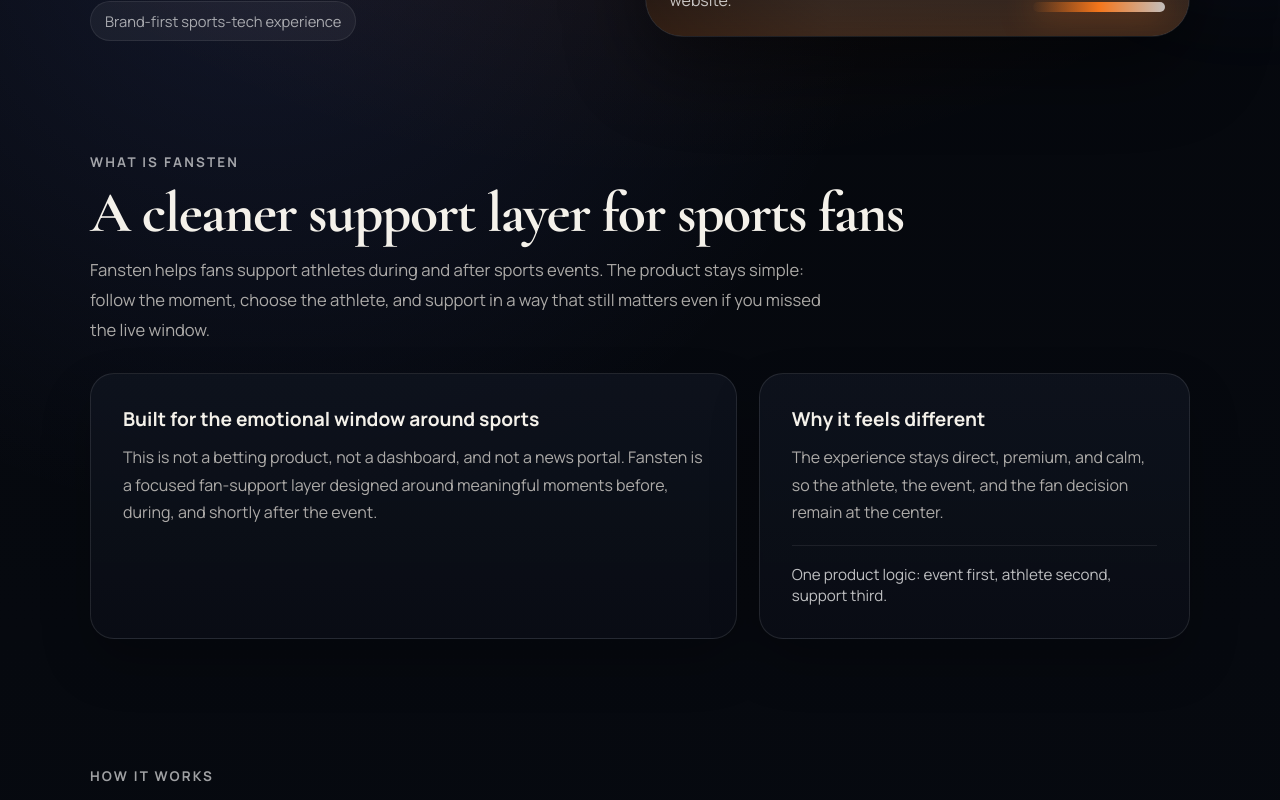
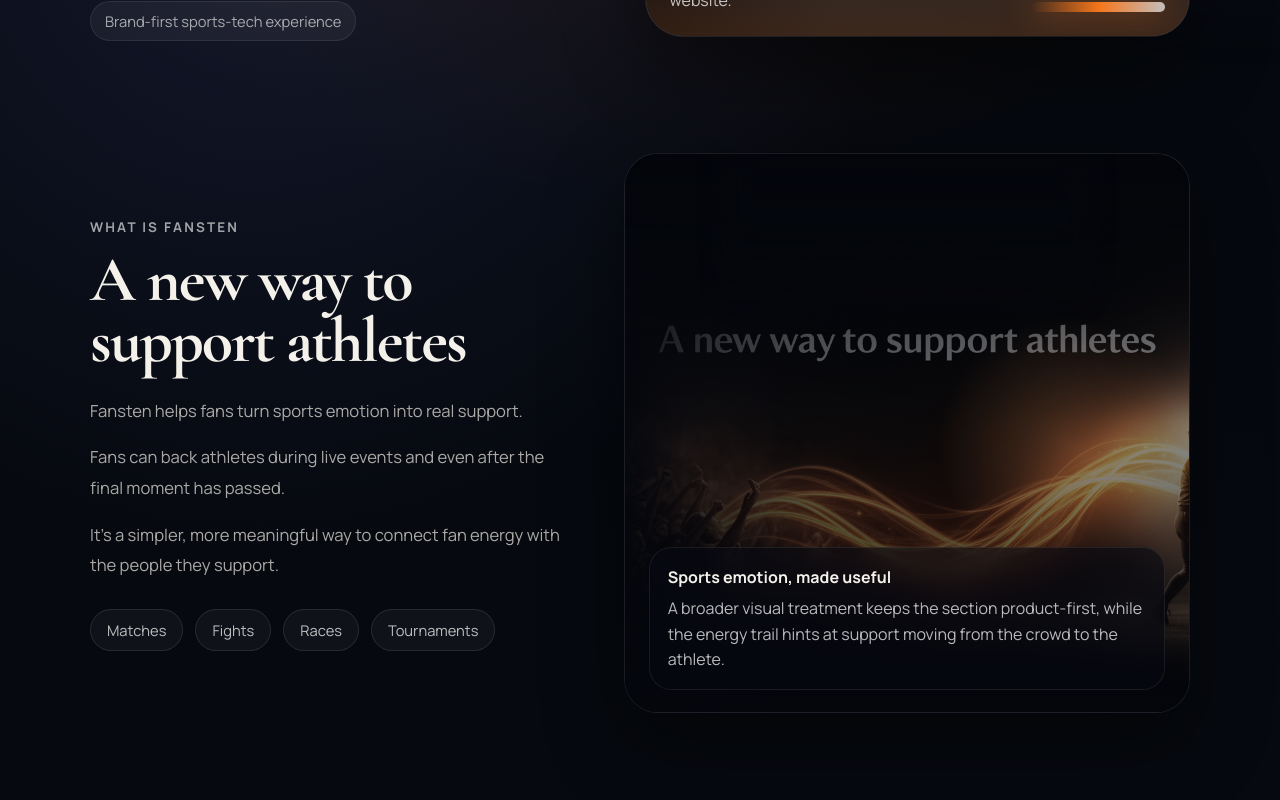
Before and after one commit to krusakovrus-svg/fansten-site, a Next.js app: page / in a window 1280 px wide. Shown: the part 780-1580 px from the top of the page. Built offline with nearby package versions, Linux system fonts and the light colour scheme; grey boxes are pictures that could not be loaded.

Commit message:
Refine support athletes section

```diff
--- a/src/app/globals.css
+++ b/src/app/globals.css
@@ -383,6 +383,127 @@ img {
   grid-template-columns: minmax(0, 1.2fr) minmax(0, 0.8fr);
 }
 
+.support-story {
+  display: grid;
+  grid-template-columns: minmax(0, 0.92fr) minmax(0, 1.08fr);
+  gap: clamp(24px, 4vw, 54px);
+  align-items: center;
+}
+
+.support-story__copy {
+  max-width: 520px;
+}
+
+.support-story__title {
+  margin: 12px 0 0;
+  font-family: var(--font-display), serif;
+  font-size: clamp(2.8rem, 5vw, 4.4rem);
+  line-height: 0.96;
+  letter-spacing: -0.03em;
+}
+
+.support-story__body {
+  display: grid;
+  gap: 16px;
+  margin-top: 24px;
+}
+
+.support-story__body p {
+  margin: 0;
+  color: var(--muted);
+  font-size: 1.04rem;
+  line-height: 1.84;
+}
+
+.support-story__highlights {
+  display: flex;
+  flex-wrap: wrap;
+  gap: 12px;
+  margin-top: 28px;
+}
+
+.support-story__highlights span {
+  padding: 10px 16px;
+  border-radius: 999px;
+  background: rgba(255, 255, 255, 0.04);
+  border: 1px solid rgba(255, 255, 255, 0.1);
+  color: rgba(255, 255, 255, 0.72);
+  font-size: 0.92rem;
+}
+
+.support-story__visual {
+  display: flex;
+  justify-content: flex-end;
+}
+
+.support-story__visual-frame {
+  position: relative;
+  width: min(100%, 640px);
+  min-height: 560px;
+  border-radius: 34px;
+  overflow: hidden;
+  border: 1px solid rgba(255, 255, 255, 0.08);
+  background: linear-gradient(180deg, rgba(12, 15, 24, 0.92), rgba(7, 9, 15, 0.98));
+  box-shadow: var(--shadow);
+  isolation: isolate;
+}
+
+.support-story__visual-frame::before {
+  content: '';
+  position: absolute;
+  inset: 0;
+  z-index: 1;
+  background:
+    radial-gradient(circle at 78% 52%, rgba(255, 171, 109, 0.2), transparent 24%),
+    linear-gradient(180deg, rgba(3, 5, 10, 0.96) 0%, rgba(4, 6, 12, 0.54) 26%, rgba(4, 6, 12, 0.2) 48%, rgba(4, 6, 12, 0.7) 100%),
+    linear-gradient(90deg, rgba(4, 6, 12, 0.88) 0%, rgba(4, 6, 12, 0.32) 34%, rgba(4, 6, 12, 0.08) 100%);
+}
+
+.support-story__visual-frame::after {
+  content: '';
+  position: absolute;
+  top: 0;
+  left: 18%;
+  right: 18%;
+  height: 28%;
+  z-index: 2;
+  background: linear-gradient(180deg, rgba(4, 6, 12, 0.96), rgba(4, 6, 12, 0.76) 52%, rgba(4, 6, 12, 0));
+  filter: blur(12px);
+}
+
+.support-story__image {
+  object-fit: cover;
+  object-position: center 72%;
+  filter: saturate(0.84) brightness(0.74);
+  transform: scale(1.06);
+}
+
+.support-story__visual-note {
+  position: absolute;
+  left: 24px;
+  right: 24px;
+  bottom: 22px;
+  z-index: 3;
+  padding: 18px 18px 16px;
+  border-radius: 22px;
+  background: rgba(8, 11, 19, 0.54);
+  border: 1px solid rgba(255, 255, 255, 0.08);
+  backdrop-filter: blur(12px);
+}
+
+.support-story__visual-note strong {
+  display: block;
+  margin-bottom: 8px;
+  font-size: 1rem;
+  font-weight: 700;
+}
+
+.support-story__visual-note p {
+  margin: 0;
+  color: rgba(255, 255, 255, 0.72);
+  line-height: 1.6;
+}
+
 .card,
 .info-card {
   padding: clamp(24px, 3vw, 32px);
@@ -561,6 +682,7 @@ img {
 
 @media (max-width: 980px) {
   .hero,
+  .support-story,
   .panel-grid,
   .impact-grid {
     grid-template-columns: 1fr;
@@ -578,6 +700,10 @@ img {
 
   .steps-grid {
     grid-template-columns: 1fr;
+  }
+
+  .support-story__visual {
+    justify-content: stretch;
   }
 }
 
@@ -604,6 +730,18 @@ img {
     min-height: 420px;
   }
 
+  .support-story__visual-frame {
+    min-height: 420px;
+    border-radius: 28px;
+  }
+
+  .support-story__visual-note {
+    left: 18px;
+    right: 18px;
+    bottom: 18px;
+    padding: 16px;
+  }
+
   .hero__visual-note {
     left: 18px;
     right: 18px;
--- a/src/components/landing/LandingPage.tsx
+++ b/src/components/landing/LandingPage.tsx
@@ -1,6 +1,7 @@
 import { HeroSection } from '@/components/landing/HeroSection';
 import { SectionHeading } from '@/components/landing/SectionHeading';
 import { SiteHeader } from '@/components/landing/SiteHeader';
+import { SupportStorySection } from '@/components/landing/SupportStorySection';
 
 const waitlistHref = 'mailto:hello@fansten.com?subject=Join%20the%20Fansten%20waitlist';
 const xHref = 'https://x.com/fansten';
@@ -42,33 +43,7 @@ export function LandingPage() {
       <div className="container">
         <HeroSection waitlistHref={waitlistHref} xHref={xHref} />
 
-        <section className="section" id="what-is-fansten">
-          <SectionHeading
-            label="What is Fansten"
-            title="A cleaner support layer for sports fans"
-            body="Fansten helps fans support athletes during and after sports events. The product stays simple: follow the moment, choose the athlete, and support in a way that still matters even if you missed the live window."
-          />
-
-          <div className="panel-grid">
-            <article className="card">
-              <h3>Built for the emotional window around sports</h3>
-              <p>
-                This is not a betting product, not a dashboard, and not a news portal. Fansten is a
-                focused fan-support layer designed around meaningful moments before, during, and shortly
-                after the event.
-              </p>
-            </article>
-
-            <aside className="info-card">
-              <h3>Why it feels different</h3>
-              <p>
-                The experience stays direct, premium, and calm, so the athlete, the event, and the fan
-                decision remain at the center.
-              </p>
-              <div className="info-card__metric">One product logic: event first, athlete second, support third.</div>
-            </aside>
-          </div>
-        </section>
+        <SupportStorySection />
 
         <section className="section" id="how-it-works">
           <SectionHeading
--- /dev/null
+++ b/src/components/landing/SupportStorySection.tsx
@@ -0,0 +1,52 @@
+import Image from 'next/image';
+
+export function SupportStorySection() {
+  return (
+    <section className="section" id="what-is-fansten">
+      <div className="support-story">
+        <div className="support-story__copy">
+          <span className="section__label">What is Fansten</span>
+          <h2 className="support-story__title">A new way to support athletes</h2>
+
+          <div className="support-story__body">
+            <p>Fansten helps fans turn sports emotion into real support.</p>
+            <p>
+              Fans can back athletes during live events and even after the final moment has passed.
+            </p>
+            <p>
+              It&apos;s a simpler, more meaningful way to connect fan energy with the people they
+              support.
+            </p>
+          </div>
+
+          <div className="support-story__highlights" aria-label="Multi-sport product coverage">
+            <span>Matches</span>
+            <span>Fights</span>
+            <span>Races</span>
+            <span>Tournaments</span>
+          </div>
+        </div>
+
+        <div className="support-story__visual">
+          <div className="support-story__visual-frame">
+            <Image
+              className="support-story__image"
+              src="/images/fansten-support-visual.jpg"
+              alt="Fan energy flowing toward an athlete as a broad visual metaphor for support."
+              fill
+              sizes="(max-width: 980px) 100vw, 42vw"
+            />
+
+            <div className="support-story__visual-note">
+              <strong>Sports emotion, made useful</strong>
+              <p>
+                A broader visual treatment keeps the section product-first, while the energy trail
+                hints at support moving from the crowd to the athlete.
+              </p>
+            </div>
+          </div>
+        </div>
+      </div>
+    </section>
+  );
+}
```
Also changed, not shown: public/images/fansten-support-visual.jpg (added).
